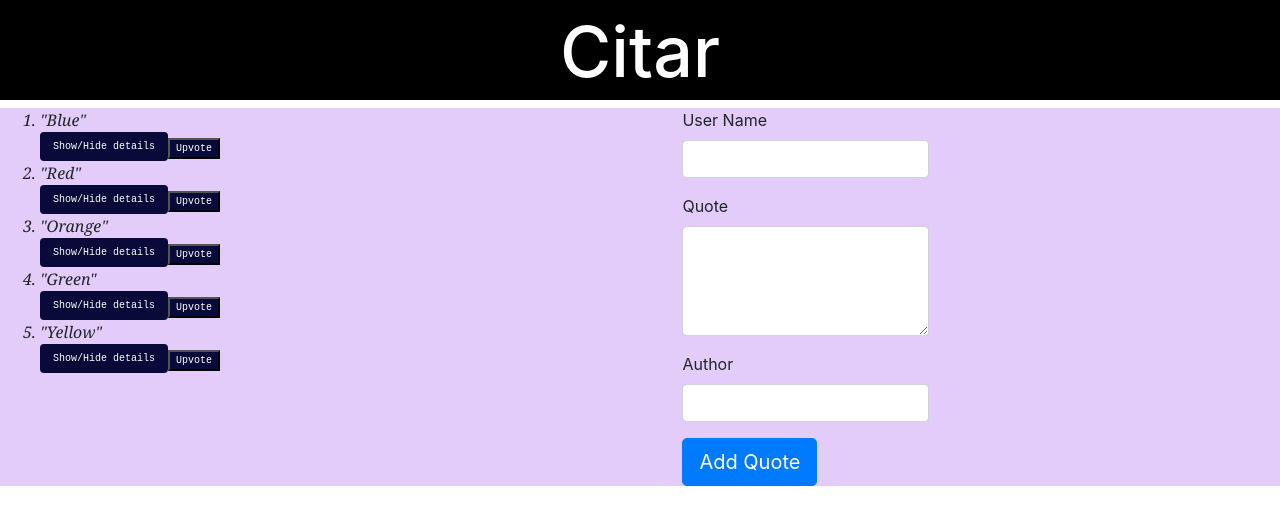
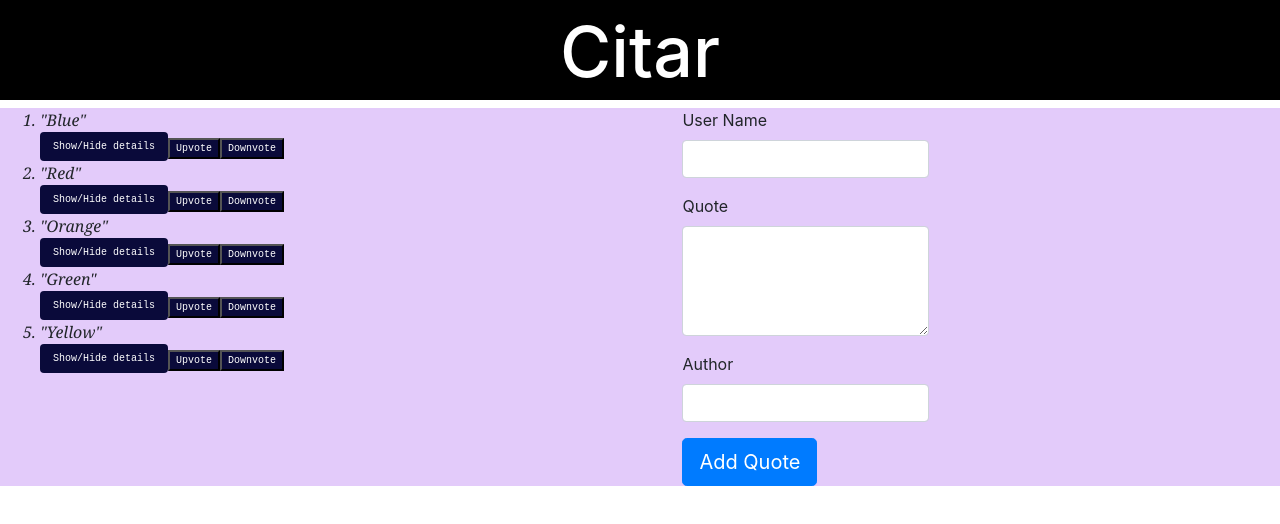
Before and after one commit to Anabella1109/Quotes, an Angular app: page / in a window 1280 px wide. Shown: the top 524 px of the page. Built offline with nearby package versions, Linux system fonts and the light colour scheme.

Commit message:
add button to downvote

```diff
--- a/src/app/quotes/quotes.component.html
+++ b/src/app/quotes/quotes.component.html
@@ -7,7 +7,7 @@
 
     <button class="btn" (click)='toggleDeets(i)'>Show/Hide details</button>
     <button (click)='upVote(i)'>Upvote</button>
-    <!-- <button (click)='downVote(i)'>Downvote</button> -->
+    <button (click)='downVote(i)'>Downvote</button>
 
 
     <div *ngIf="quote.showDetails">
```
